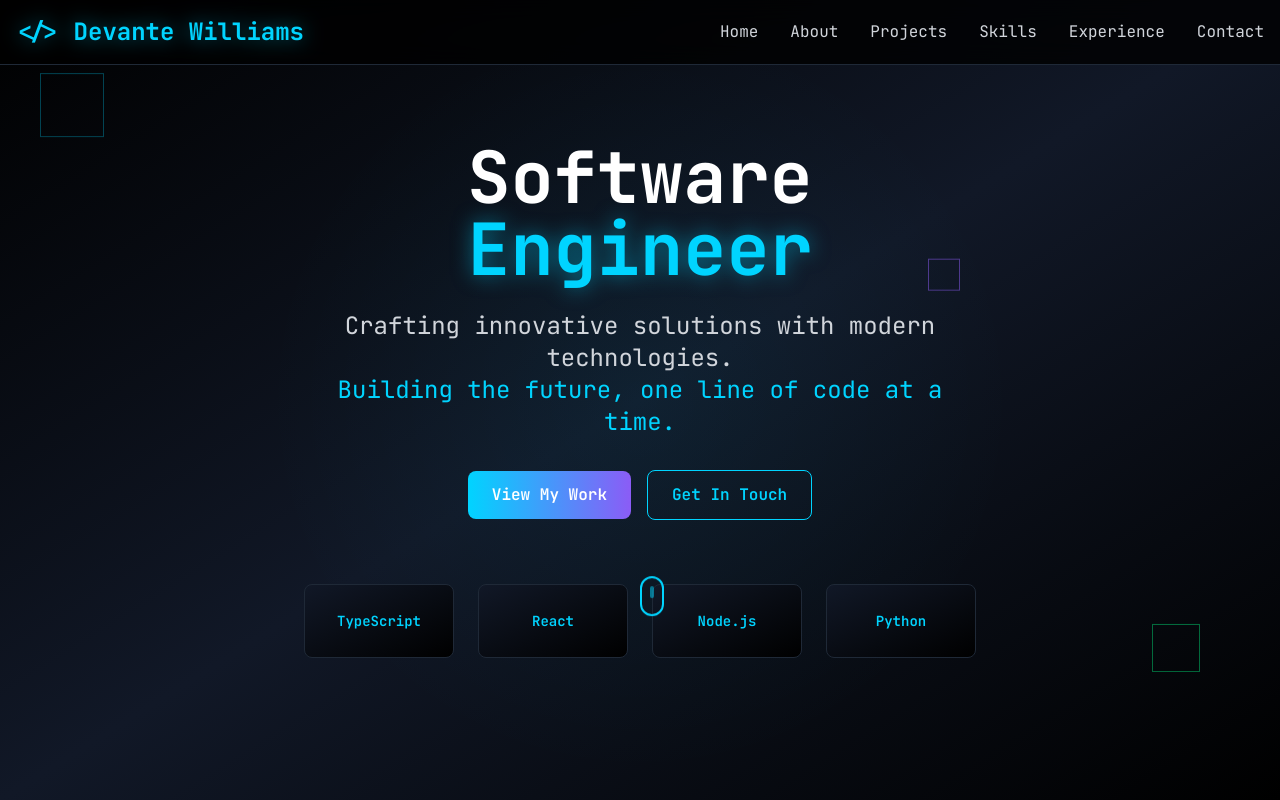
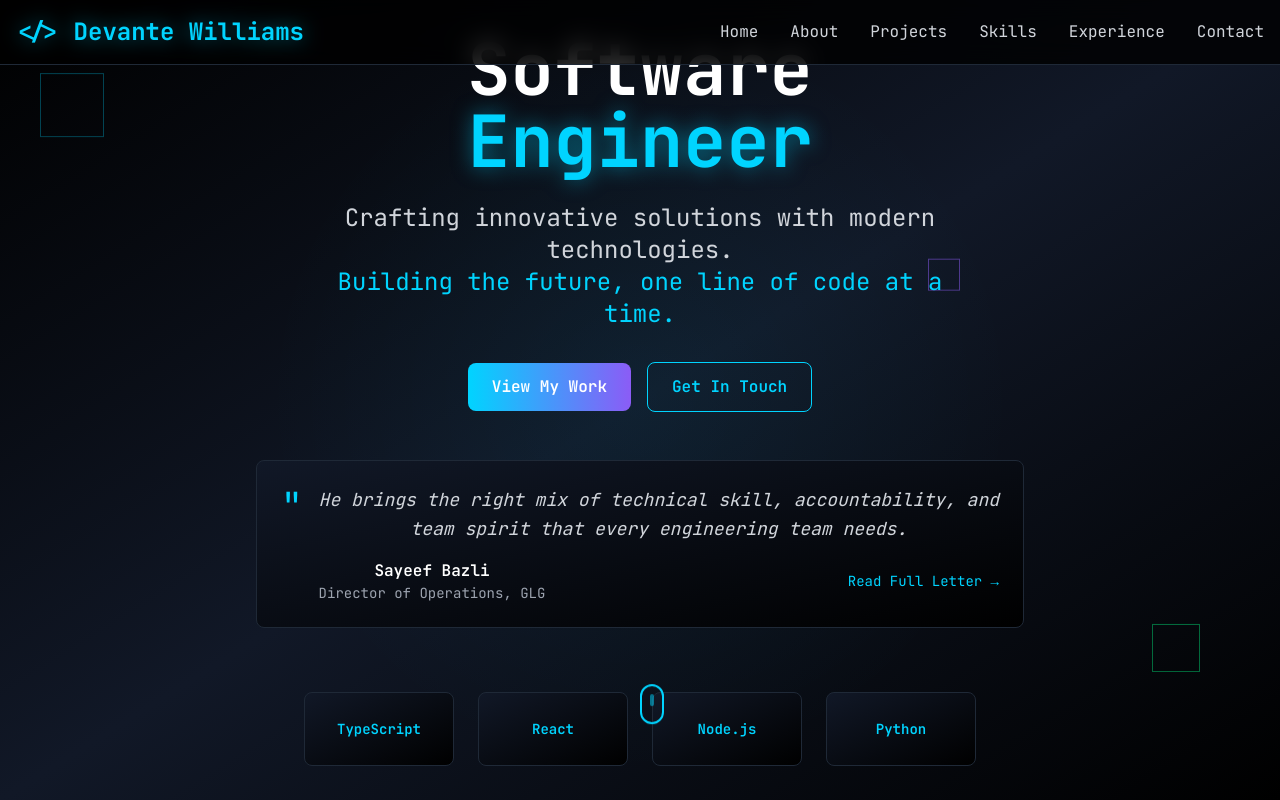
Before and after one commit to Devante05/engineer-portfolio, a React (Vite) app: page / in a window 1280 px wide. Shown: the top 800 px of the page. Built offline with nearby package versions, Linux system fonts and the light colour scheme.

Commit message:
Add testimonial quote from Director of Operations and letter of recommendation

```diff
--- a/src/components/Hero.tsx
+++ b/src/components/Hero.tsx
@@ -50,6 +50,34 @@ export default function Hero() {
             </button>
           </div>
 
+          {/* Testimonial Quote */}
+          <div className="mt-12 max-w-3xl mx-auto">
+            <div className="crypto-card border-l-4 border-crypto-accent">
+              <div className="flex items-start space-x-4">
+                <span className="text-4xl text-crypto-accent">"</span>
+                <div>
+                  <p className="text-gray-300 italic text-lg leading-relaxed mb-4">
+                    He brings the right mix of technical skill, accountability, and team spirit that every engineering team needs.
+                  </p>
+                  <div className="flex items-center justify-between flex-wrap gap-2">
+                    <div>
+                      <p className="text-white font-semibold">Sayeef Bazli</p>
+                      <p className="text-sm text-gray-400">Director of Operations, GLG</p>
+                    </div>
+                    <a
+                      href="/contact-redacted-devante-reference.pdf"
+                      target="_blank"
+                      rel="noopener noreferrer"
+                      className="text-sm text-crypto-accent hover:underline"
+                    >
+                      Read Full Letter →
+                    </a>
+                  </div>
+                </div>
+              </div>
+            </div>
+          </div>
+
           {/* Tech stack preview */}
           <div className="mt-16 grid grid-cols-2 md:grid-cols-4 gap-6 max-w-2xl mx-auto">
             {['TypeScript', 'React', 'Node.js', 'Python'].map((tech, index) => (
```
Also changed, not shown: 10 other files (tests, documents, lock files or other folders).
